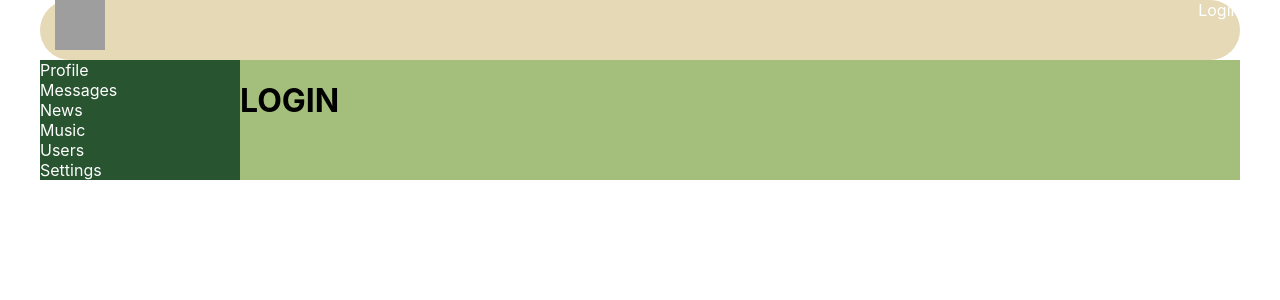
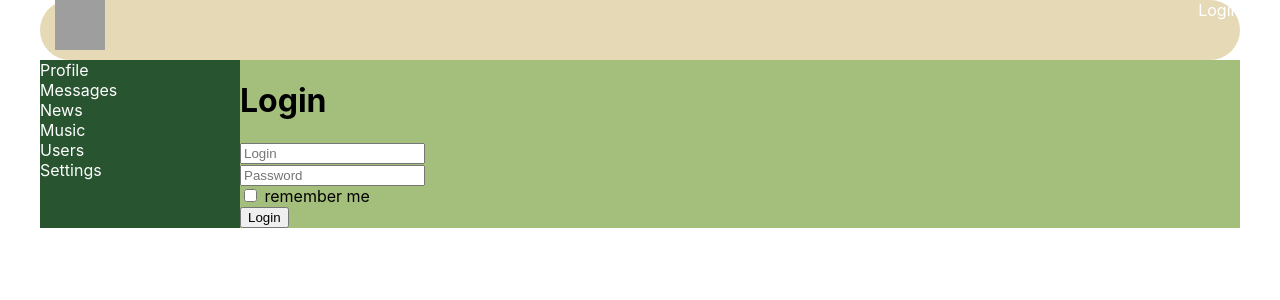
Before and after one commit to Vladyslavua3/SamuraiTSReact, a React (Create React App) app: page /login in a window 1280 px wide. Shown: the top 300 px of the page. Built offline with nearby package versions, Linux system fonts and the light colour scheme; no server answers; grey boxes are pictures that could not be loaded.

Commit message:
init:Redux Form

```diff
--- a/src/App.tsx
+++ b/src/App.tsx
@@ -1,6 +1,5 @@
 import React from 'react';
 import './App.css';
-import {Header} from "./components/Header/Header";
 import {Nav} from "./components/Nav/Nav";
 import { Route} from "react-router-dom";
 import {News} from "./components/News/News";
--- a/src/components/Login/Login.tsx
+++ b/src/components/Login/Login.tsx
@@ -1,9 +1,44 @@
 import React from "react";
+import { Field, InjectedFormProps, reduxForm } from "redux-form";
+
+
+interface FormData{
+  login:string
+  password:string
+  rememberMe:boolean
+}
+
+export const LoginForm:React.FC<InjectedFormProps<FormData>> = (props) => {
+  return (
+    <form onSubmit={props.handleSubmit}>
+      <div>
+        <Field placeholder={'Login'} name={'login'} component={'input'}/>
+      </div>
+      <div>
+        <Field placeholder={'Password'} name={'password'} component={'input'}/>
+      </div>
+      <div>
+        <Field type={'checkbox'} name={'rememberMe'} component={'input'}/> remember me
+      </div>
+      <div>
+        <button>Login</button>
+      </div>
+    </form>
+  );
+};
+
+const LoginReduxForm = reduxForm<FormData>({form:'login'})(LoginForm)
+
 
 export const Login = () => {
-  return (
+  const onSubmit = (formData:FormData) => {
+    console.log(formData);
+  }
+
+  return(
     <div>
-      <h1>LOGIN</h1>
+      <h1>Login</h1>
+      <LoginReduxForm onSubmit={onSubmit}/>
     </div>
-  );
-};
+  )
+}
```
